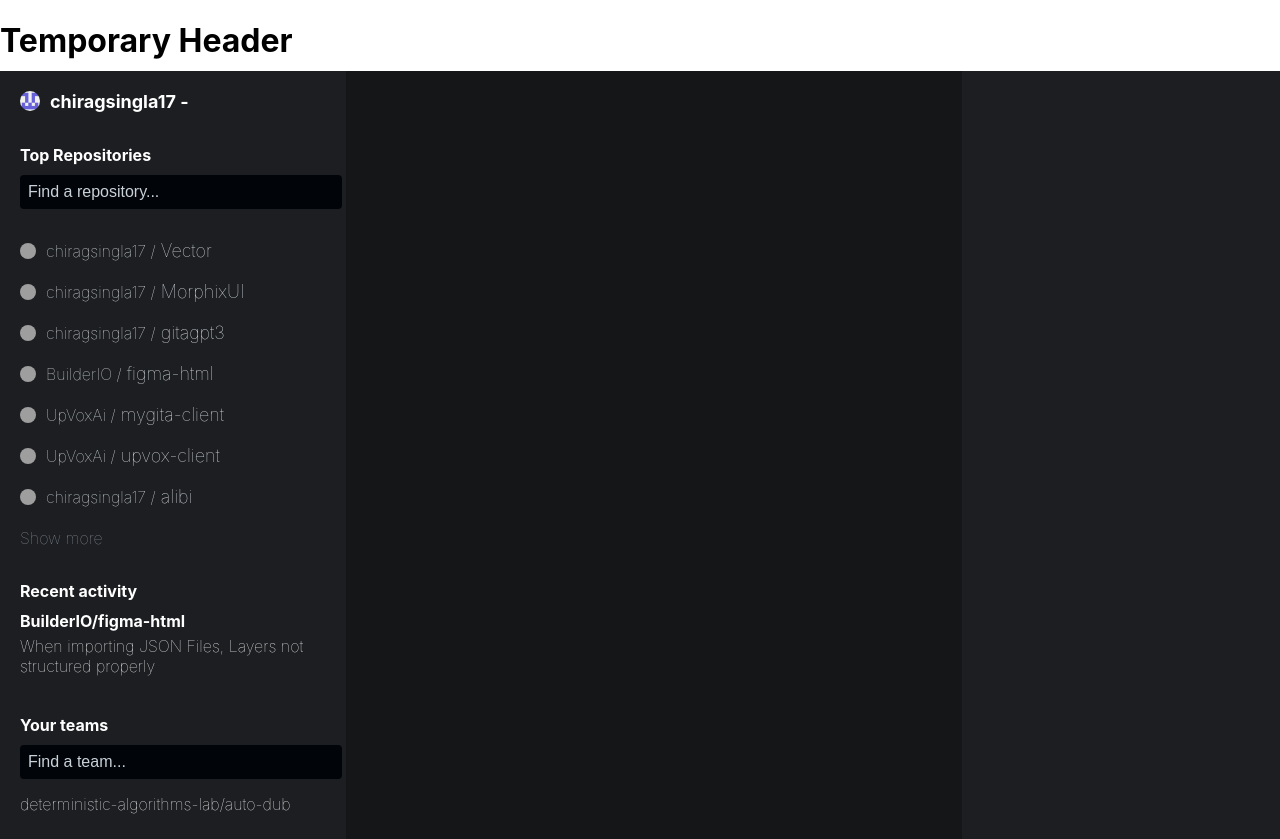
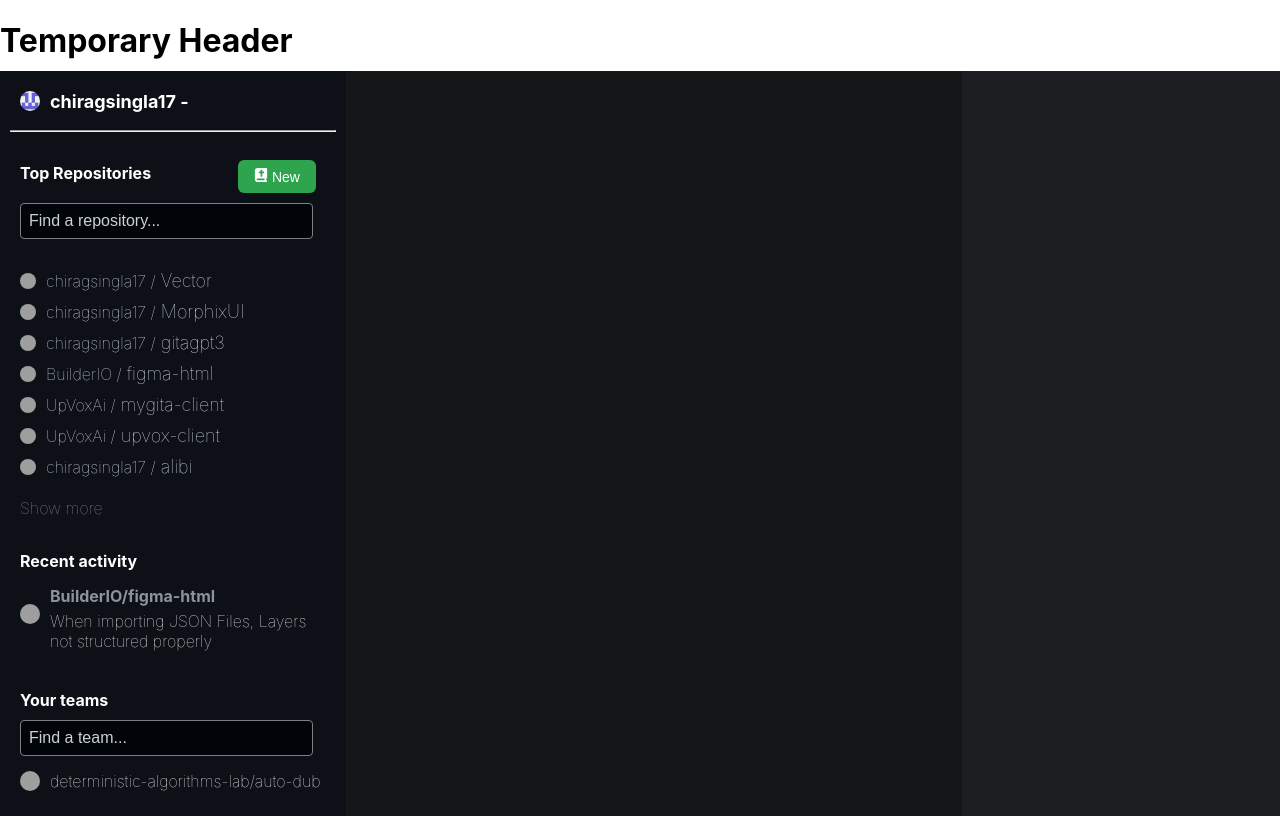
Before and after one commit to Filippov-Nikolay/Clone__GitHub, a React (Create React App) app: page /vb-app in a window 1280 px wide. After the commit the page ends 816 px from the top, so only its background shows below. Built offline with nearby package versions, Linux system fonts and the light colour scheme; grey boxes are pictures that could not be loaded.

Commit message:
New mega update after blackout

```diff
--- a/package.json
+++ b/package.json
@@ -8,6 +8,7 @@
     "@testing-library/user-event": "^13.5.0",
     "react": "^18.3.1",
     "react-dom": "^18.3.1",
+    "react-icons": "^5.2.1",
     "react-router-dom": "^6.23.1",
     "react-scripts": "5.0.1",
     "typeface-noto-sans": "^1.1.13",
--- a/src/globalComponents/vb_components/recent_activity/recent_activity.css
+++ b/src/globalComponents/vb_components/recent_activity/recent_activity.css
@@ -10,3 +10,24 @@
 .recent-activity p {
     margin: 5px 0;
 }
+.recent-name
+{
+  font-size: 18;
+  color: #8B949E;
+  text-decoration: none;
+}
+.recent-name:hover
+{
+    text-decoration: underline;
+}
+.recent-image-text
+{
+    display: flex;
+}
+.recent-picture {
+    border-radius: 50%;
+    width: 20px;
+    height: 20px;
+    margin-right: 10px;
+    margin-top: 23px;
+}
--- a/src/globalComponents/vb_components/recent_activity/recent_activity.js
+++ b/src/globalComponents/vb_components/recent_activity/recent_activity.js
@@ -1,12 +1,17 @@
 import React from 'react';
 import './recent_activity.css';
-
+import img_recent from '../sources/images/Frame.png'
 const RecentActivity = () => {
     return (
         <div className="recent-activity">
             <h2>Recent activity</h2>
-            <p><strong>BuilderIO/figma-html</strong></p>
+         <div className="recent-image-text">
+            <img src= {img_recent} alt="recent" className="recent-picture" />
+            <div>
+            <a href="#" className='recent-name'> <p><strong>BuilderIO/figma-html</strong></p></a>
             <p>When importing JSON Files, Layers not structured properly</p>
+            </div>
+         </div>
         </div>
     );
 };
--- a/src/globalComponents/vb_components/teams/teams.css
+++ b/src/globalComponents/vb_components/teams/teams.css
@@ -8,7 +8,7 @@
 }
 
 .teams input {
-    width: 100%;
+    width: 90%;
     padding: 8px;
     margin-bottom: 10px;
 }
@@ -17,11 +17,22 @@
     margin: 5px 0;
 }
 
+.team-picture {
+    border-radius: 50%;
+    width: 20px;
+    height: 20px;
+    margin-right: 10px;
+}
+
+.team-text-picture {
+    display: flex;
+    align-items: center;
+}
 /* Input and placeholder styles */
 .input-placeholder {
     padding: 10px;
     font-size: 16px;
-    border: 0px solid #ccc; /*Border of input will delete as not needed */
+    border: 0.5px solid #7c8085; /*Border of input will delete as not needed */
     border-radius: 4px;
     background-color: #010409; /* Background color of INPUT */
     color: #C9D1D9; /*Change the color of INPUT text */
--- a/src/globalComponents/vb_components/teams/teams.js
+++ b/src/globalComponents/vb_components/teams/teams.js
@@ -1,12 +1,12 @@
 import React from 'react';
 import './teams.css';
-
+import img_team from '../sources/images/Frame(2).png'
 const Teams = () => {
     return (
         <div className="teams">
             <h2>Your teams</h2>
             <input type="text" placeholder="Find a team..." class="input-placeholder" id="teamInput" />
-            <p>deterministic-algorithms-lab/auto-dub</p>
+            <p className="team-text-picture"><img src= {img_team} alt="team" className="team-picture" />deterministic-algorithms-lab/auto-dub</p>
         </div>
     );
 };
--- a/src/globalComponents/vb_components/top_repositories/top_repositories.css
+++ b/src/globalComponents/vb_components/top_repositories/top_repositories.css
@@ -1,17 +1,36 @@
 
 .top-repositories {
     padding: 10px;
+    position: relative;
 }
 
+.new-button {
+    position: absolute;
+    right: 20px;
+    top: 20px;
+    background-color: #2ea44f;
+    color: white;
+    border: none;
+    padding: 8px 16px;
+    border-radius: 6px;
+    font-size: 14px;
+    cursor: pointer;
+    margin-bottom: 10px;
+}
+
+.new-button:hover {
+    background-color: #2c974b;
+}
 .top-repositories h2 {
     font-size: 16px;
     margin-bottom: 10px;
 }
 
 .top-repositories input {
-    width: 100%;
+    width: 90%;
     padding: 8px;
     margin-bottom: 10px;
+    margin-top: 10px;
 }
 
 .repository-list {
@@ -22,7 +41,6 @@
 .repository-item {
     display: flex;
     align-items: center;
-    margin-bottom: 10px;
 }
 
 .repository-image {
--- a/src/globalComponents/vb_components/top_repositories/top_repositories.js
+++ b/src/globalComponents/vb_components/top_repositories/top_repositories.js
@@ -3,7 +3,7 @@ import './top_repositories.css';
 import chiragsingla17Image from '../sources/images/chiragsingla1716x16.png';
 import BuilderIOImage from '../sources/images/BuilderIO16x16.png';
 import UpVoxAiImage from '../sources/images/UpVoxAi16x16.png';
-
+import { FaBookBible } from "react-icons/fa6";
 const repositories = [
 { name: "Vector", image: chiragsingla17Image, author: "chiragsingla17" },
 { name: "MorphixUI", image: chiragsingla17Image, author: "chiragsingla17" },
@@ -16,8 +16,11 @@ const repositories = [
 
 const TopRepositories = () => {
     return (
+    <div className='top-repositories-container'>
+        <hr className="separator" />
         <div className="top-repositories">
             <h2>Top Repositories</h2>
+            <button className="new-button"><FaBookBible /> New</button>
             <input type="text" placeholder="Find a repository..." class="input-placeholder" id="repoInput" />
             <ul className="repository-list">
                 {repositories.map((repo, index) => (
@@ -34,6 +37,7 @@ const TopRepositories = () => {
             </ul>
             <a href ="#" className='Link-muted'>Show more</a>
         </div>
+        </div>
     );
 };
 export default TopRepositories;
--- a/src/globalComponents/vb_components/vb_App.css
+++ b/src/globalComponents/vb_components/vb_App.css
@@ -27,7 +27,7 @@
 
 .left-panel {
     width: 350px;
-    background-color: #1c1e21;
+    background-color: #0D1117;
     color: #fff;
 }
 
```
Also changed, not shown: 1 other file (tests, documents, lock files or other folders).
